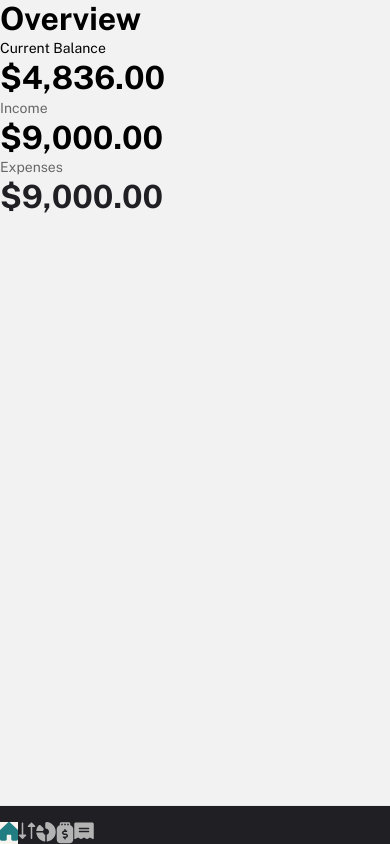
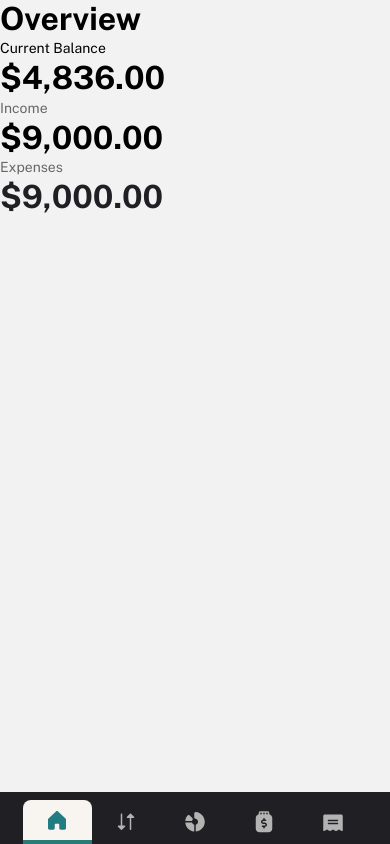
Before and after one commit to joefreeman8/personal-finance-app, a React (Vite) app: page /overview in a window 390 px wide. Built offline with nearby package versions, Linux system fonts and the light colour scheme.

Commit message:
added styles for mobile nav

```diff
--- a/src/components/common/Navbar.tsx
+++ b/src/components/common/Navbar.tsx
@@ -16,13 +16,13 @@ export default function Navbar() {
   // Applies different classes to Links (if selected)
   function getLinkClasses(path: string): string {
     return `
-      flex flex-col
-      lg:text-preset-5-bold lg:items-center lg:justify-end lg:pb-150 lg:pt:100 lg:w-[104px] lg:h-[66px]
+      flex flex-col items-center justify-center w-[69px] h-[44px]
+      lg:text-preset-5-bold lg:justify-end lg:pb-150 lg:pt:100 lg:w-[104px] lg:h-[66px]
       xl:text-preset-3 xl:flex-row xl:justify-start xl:px-400 xl:py-200 xl:mb-50 xl:w-[276px] xl:h-[56px]
       ${isActivePath(path)
         ? `
         bg-beige100 text-grey900 border-green
-        lg:rounded-tl-lg lg:rounded-tr-lg lg:border-b-4
+        rounded-tl-lg rounded-tr-lg border-b-4
         xl:rounded-tl-[0px] xl:border-b-0 xl:rounded-r-lg xl:border-l-4 xl:w-[276px]
         `
         : 'text-grey300 hover:text-grey100'
@@ -45,8 +45,8 @@ export default function Navbar() {
   return (
     <nav className="
       bg-grey900
-      fixed bottom-0 w-full flex pt-4 pr-4 border-t
-      lg:px-500 lg:justify-between
+      fixed bottom-0 w-full flex justify-center pt-100 px-200 h-[52px]
+      lg:px-500 lg:justify-between lg:h-[74px]
       xl:px-0 xl:w-[300px] xl:h-screen xl:flex-col xl:justify-start xl:border-t-0 xl:border-r xl:rounded-tr-2xl
     ">
 
```
